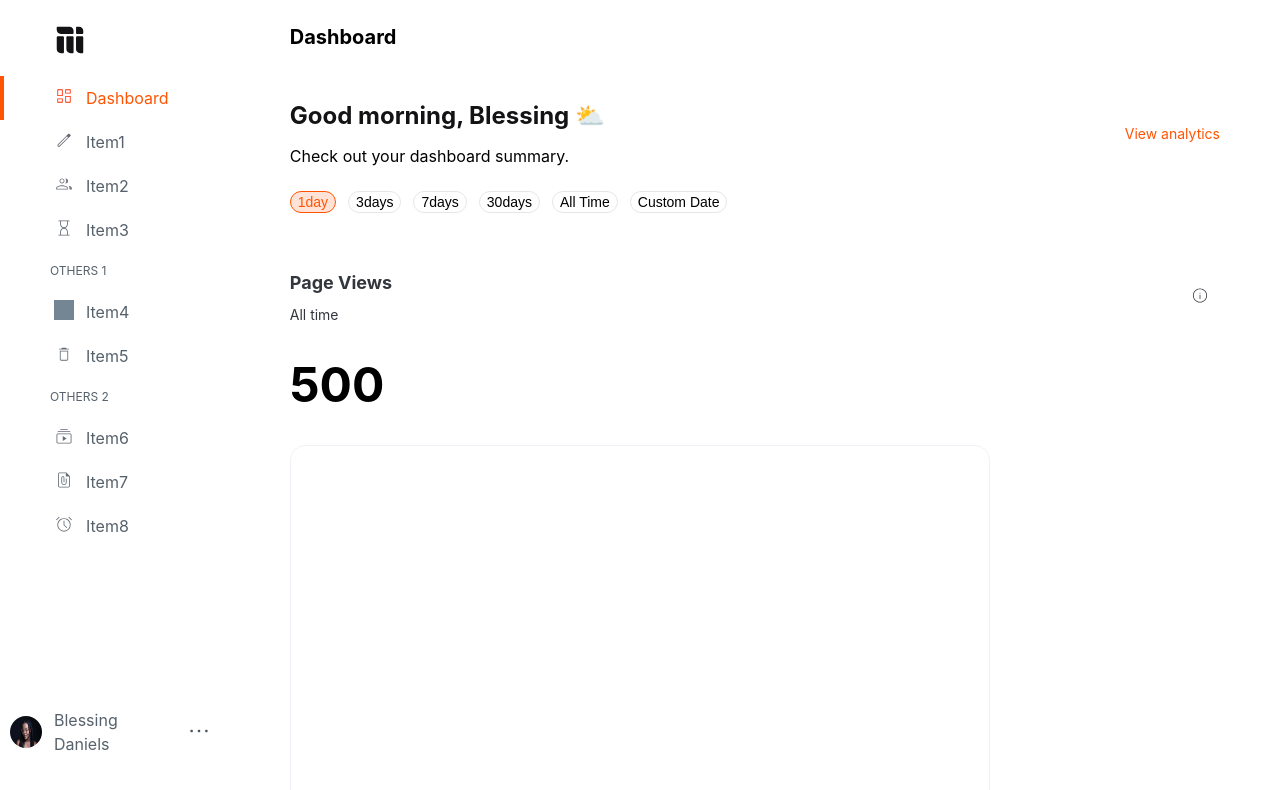
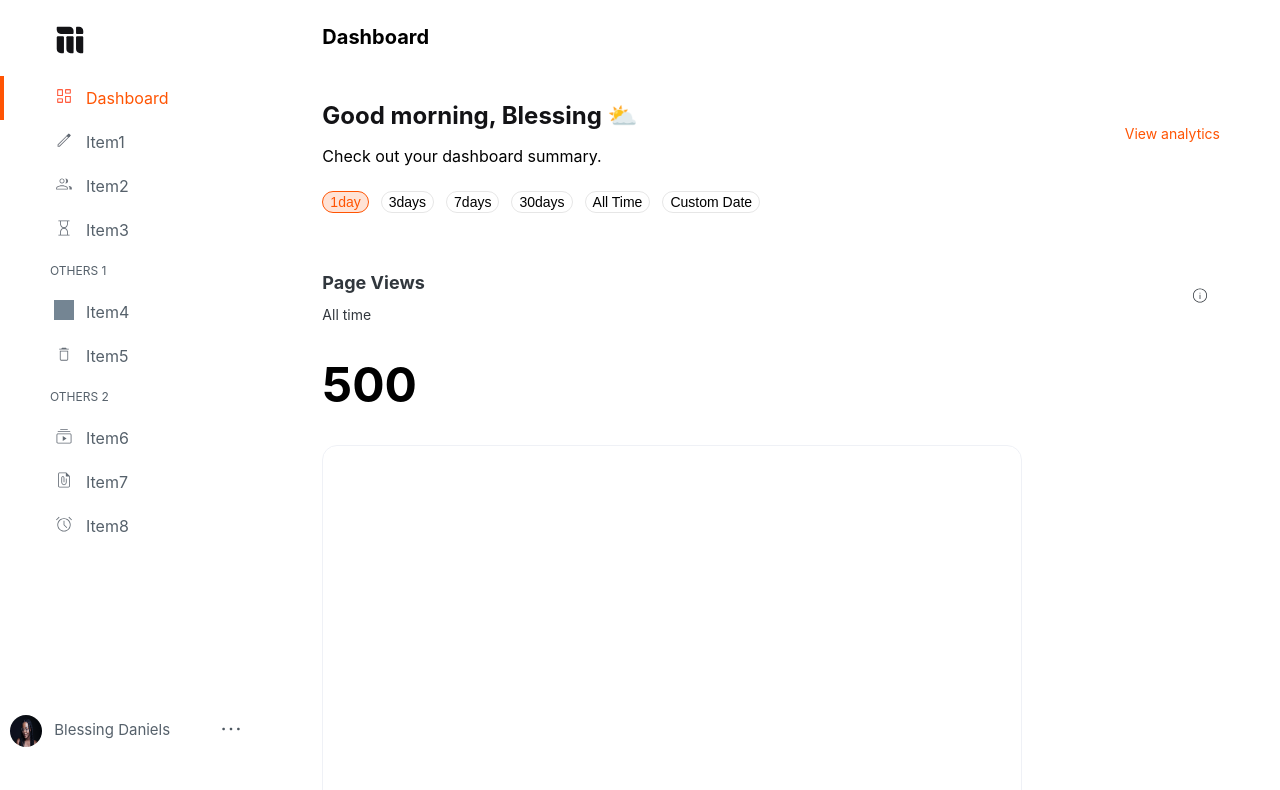
Before and after one commit to onfranciis/phyed, a React (Vite) app: page / in a window 1280 px wide. Shown: the top 790 px of the page. Built offline with nearby package versions, Linux system fonts and the light colour scheme; grey boxes are pictures that could not be loaded.

Commit message:
fix: update Sidebar width and user font size

```diff
--- a/src/styles/Sidebar.scss
+++ b/src/styles/Sidebar.scss
@@ -11,7 +11,7 @@
 /* -------------------------------------------------------------------------- */
 
 .Sidebar {
-  width: 280px;
+  width: 330px;
   height: 100vh;
   display: flex;
   flex-direction: column;
@@ -36,6 +36,7 @@
   .user {
     width: 100%;
     color: $text;
+    font-size: 15px;
     display: flex;
     justify-content: center;
     align-items: center;
```
